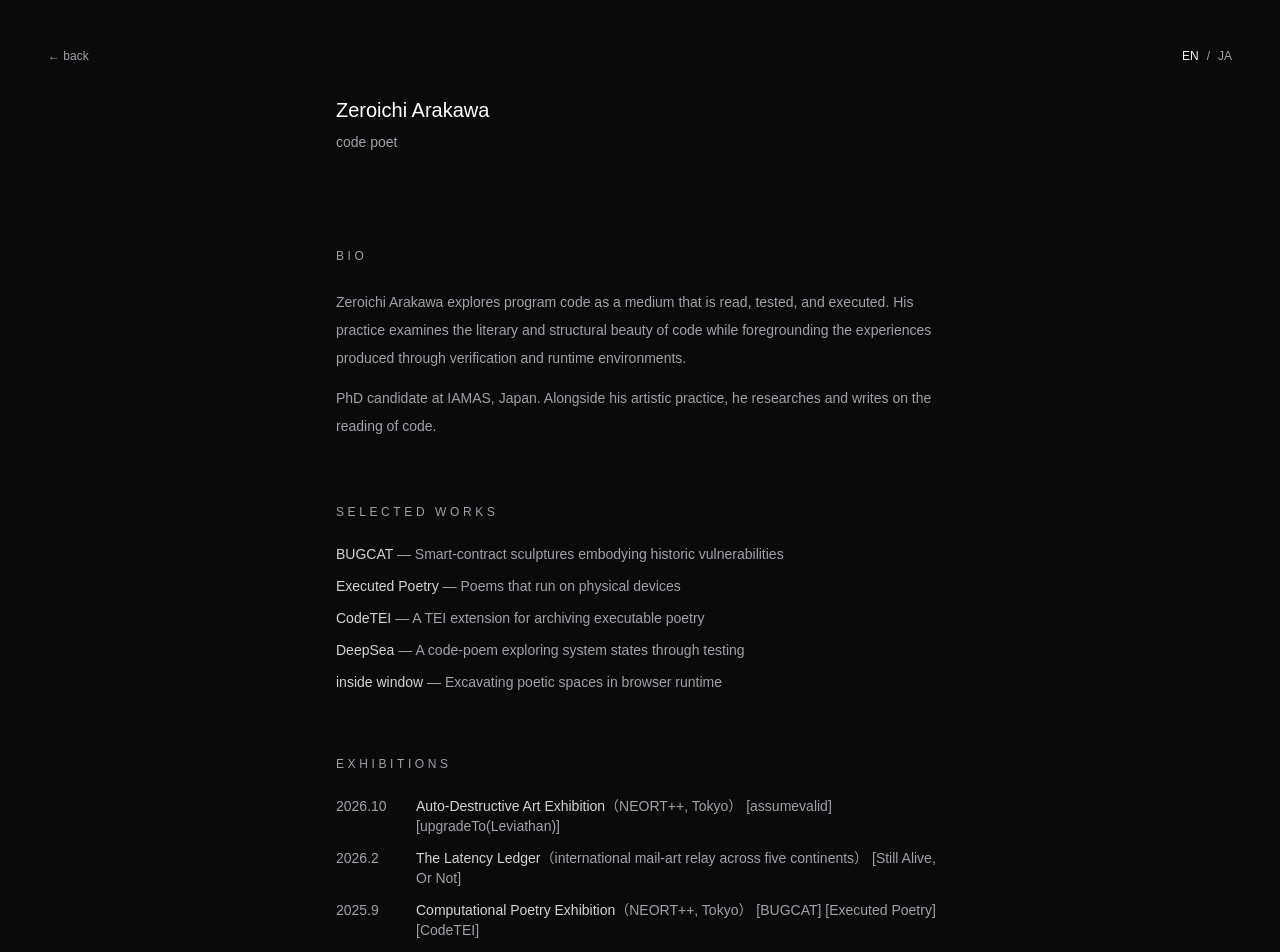
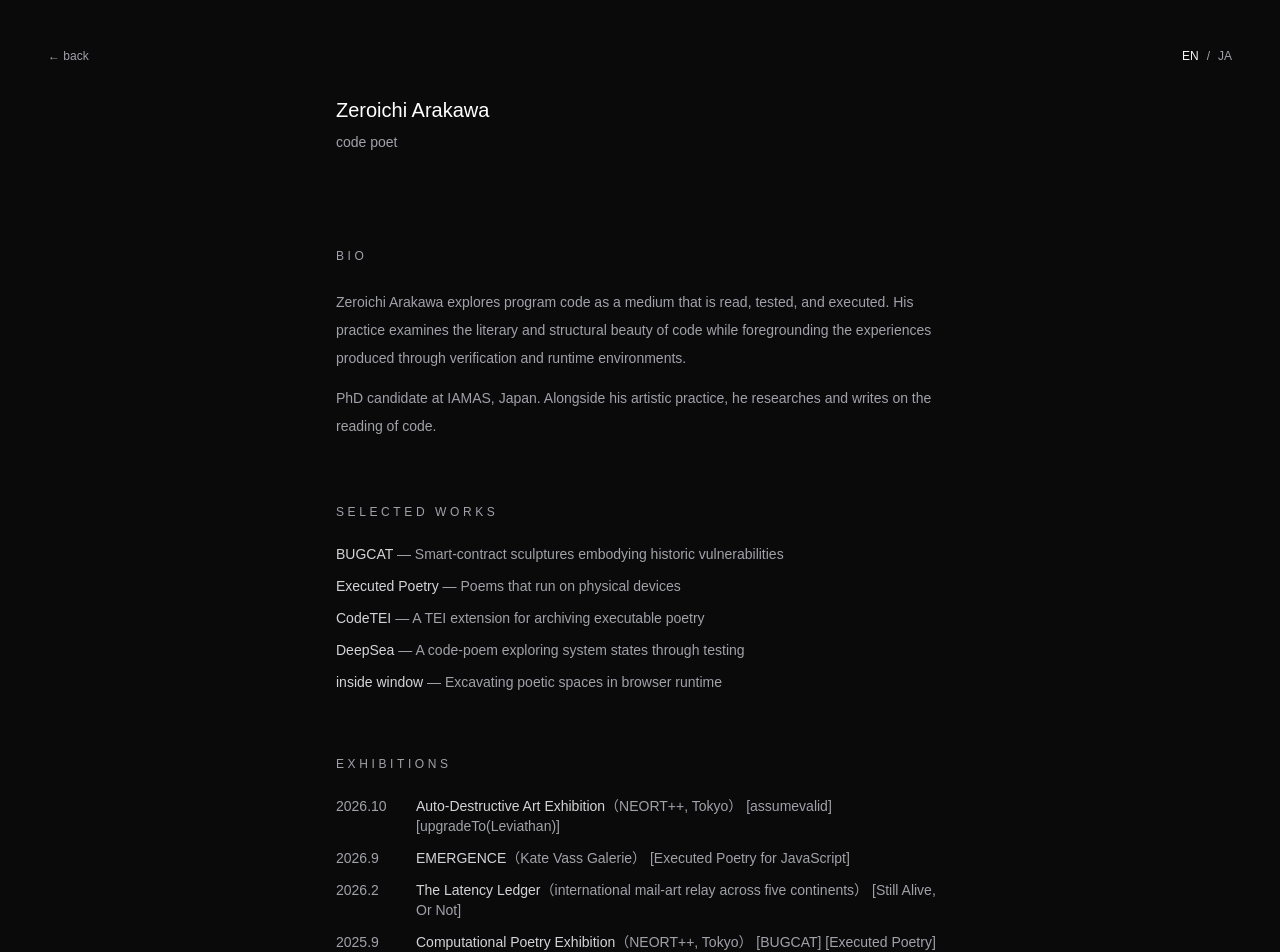
Before and after one commit to avcdsld/zeroichiarakawa, a Next.js app: page /cv in a window 1280 px wide. Shown: the top 952 px of the page. Built offline with nearby package versions, Linux system fonts and the light colour scheme.

Commit message:
cv: add EMERGENCE exhibition (2026.9)

```diff
--- a/app/cv/page.tsx
+++ b/app/cv/page.tsx
@@ -89,6 +89,13 @@ export default function Page() {
             venue={t('NEORT++, Tokyo', 'NEORT++, 東京')}
             works="[assumevalid] [upgradeTo(Leviathan)]"
             href="http://two.neort.io/exhibitions/auto_destructive_art"
+          />
+          <CVItemLink
+            year="2026.9"
+            text="EMERGENCE"
+            venue={t('Kate Vass Galerie', 'Kate Vass Galerie')}
+            works="[Executed Poetry for JavaScript]"
+            href="https://executed-poetry-js.poesy.run"
           />
           <CVItemLink
             year="2026.2"
```
